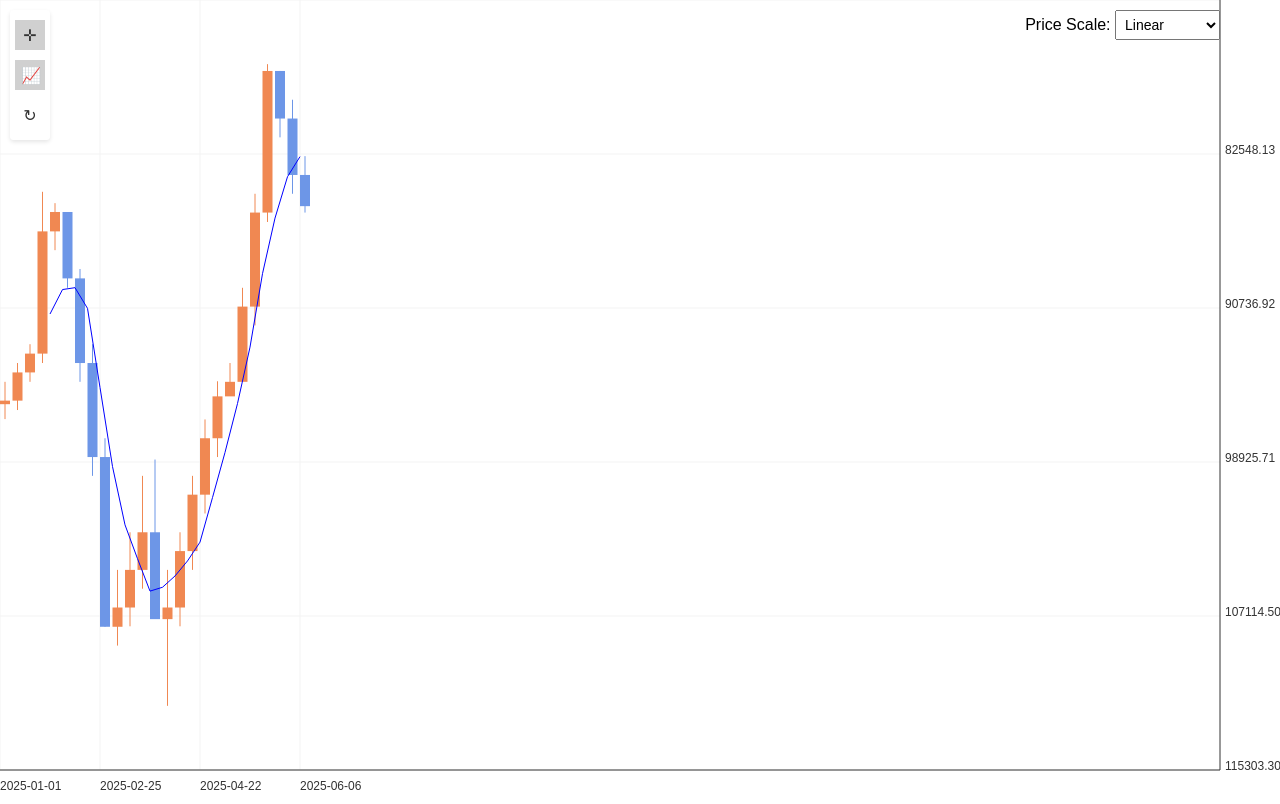
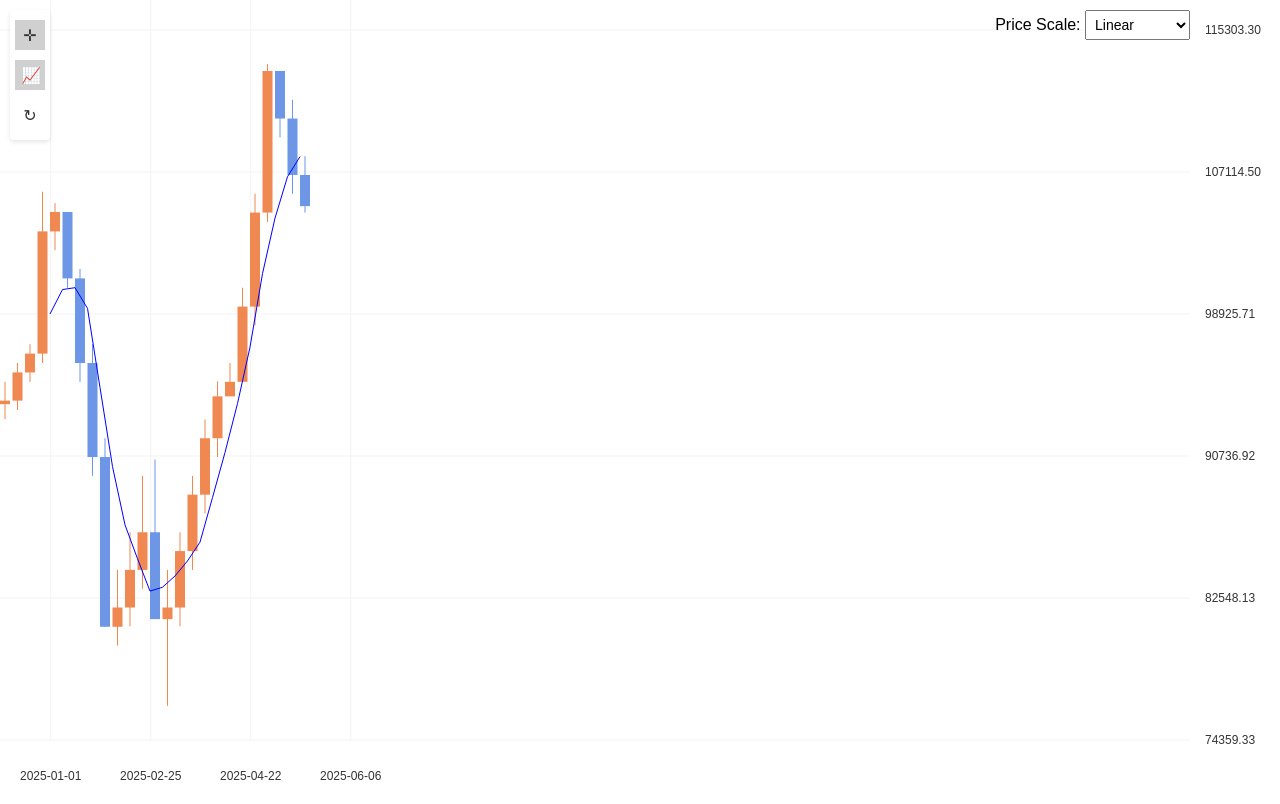
Before and after one commit to 20YOrg/coin-charts, a plain HTML site: page index.html in a window 1280 px wide. Drawn offline with Linux system fonts and the light colour scheme.

Commit message:
Update chart style

```diff
--- a/index.html
+++ b/index.html
@@ -25,7 +25,7 @@
         #controls {
             position: absolute;
             top: 10px;
-            right: 60px;
+            right: 90px;
             z-index: 10;
         }
 
@@ -213,7 +213,7 @@
                     const width = this.canvas.offsetWidth;
                     const zoomFactor = e.deltaY > 0 ? 0.97 : 1.03;
 
-                    if (mouseX > width - 60) {
+                    if (mouseX > width - 90) {
                         if (this.options.scaleType === 'logarithmic') {
                             const logRange = this.view.maxLogPrice - this.view.minLogPrice;
                             const newLogRange = Math.max(logRange / zoomFactor, 0.01);
@@ -271,7 +271,6 @@
                     this.render();
                 });
 
-                // Tool menu event listeners
                 const crosshairButton = document.getElementById('tool-crosshair');
                 crosshairButton.classList.add('active');
                 crosshairButton.addEventListener('click', () => {
@@ -371,7 +370,7 @@
                 maData.forEach((ma, i) => {
                     if (ma === null) return;
                     const x = (i * (candleWidth + spacing) + this.view.offsetX) * this.view.scaleX;
-                    if (x < -candleWidth || x > width) return;
+                    if (x < -candleWidth || x > width - 90) return;
                     const y = this.priceToY(ma, chartHeight);
                     if (i === 0 || maData[i - 1] === null) this.ctx.moveTo(x, y);
                     else this.ctx.lineTo(x, y);
@@ -391,7 +390,7 @@
                 this.ctx.moveTo(x, 0);
                 this.ctx.lineTo(x, chartHeight);
                 this.ctx.moveTo(0, y);
-                this.ctx.lineTo(width - 60, y);
+                this.ctx.lineTo(width - 90, y);
                 this.ctx.stroke();
                 this.ctx.setLineDash([]);
 
@@ -420,22 +419,26 @@
                 this.ctx.lineWidth = 1;
 
                 const priceSteps = 5;
+                const labelMargin = 30; // Top and bottom margin for labels
                 for (let i = 0; i <= priceSteps; i++) {
-                    const y = (chartHeight * i) / priceSteps;
+                    const y = labelMargin + ((chartHeight - 2 * labelMargin) * i) / priceSteps;
                     this.ctx.beginPath();
                     this.ctx.moveTo(0, chartHeight - y);
-                    this.ctx.lineTo(width - 60, chartHeight - y);
+                    this.ctx.lineTo(width - 90, chartHeight - y);
                     this.ctx.stroke();
                 }
 
                 const labelInterval = Math.max(1, Math.floor(100 / (candleWidth + spacing)));
+                this.ctx.font = '12px Arial';
+                const textWidth = this.ctx.measureText('2025-01-01').width;
+                const textCenterOffset = 20 + (textWidth / 2);
                 this.dataManager.data.forEach((candle, i) => {
                     if (i % labelInterval === 0) {
                         const x = (i * (candleWidth + spacing) + this.view.offsetX) * this.view.scaleX;
-                        if (x >= 0 && x <= width - 60) {
+                        if (x >= 0 && x <= width - 90) {
                             this.ctx.beginPath();
-                            this.ctx.moveTo(x, 0);
-                            this.ctx.lineTo(x, chartHeight);
+                            this.ctx.moveTo(x + textCenterOffset, 0);
+                            this.ctx.lineTo(x + textCenterOffset, chartHeight - labelMargin);
                             this.ctx.stroke();
                         }
                     }
@@ -460,12 +463,12 @@
                 this.renderGrid();
 
                 const startIndex = Math.max(0, Math.floor(-this.view.offsetX / (candleWidth + spacing)));
-                const endIndex = Math.min(this.dataManager.data.length, Math.ceil((width - this.view.offsetX) / (candleWidth + spacing)));
+                const endIndex = Math.min(this.dataManager.data.length, Math.ceil((width - 90 - this.view.offsetX) / (candleWidth + spacing)));
 
                 this.dataManager.data.slice(startIndex, endIndex).forEach((candle, i) => {
                     const trueIndex = startIndex + i;
                     const x = (trueIndex * (candleWidth + spacing) + this.view.offsetX) * this.view.scaleX;
-                    if (x < -candleWidth || x > width) return;
+                    if (x < -candleWidth || x > width - 90) return;
 
                     const isUp = candle.close >= candle.open;
                     this.ctx.fillStyle = isUp ? this.options.upColor : this.options.downColor;
@@ -488,32 +491,22 @@
                 this.renderIndicators();
                 this.renderCrosshair();
 
-                this.ctx.strokeStyle = this.options.axisColor;
-                this.ctx.beginPath();
-                this.ctx.moveTo(width - 60, 0);
-                this.ctx.lineTo(width - 60, chartHeight);
-                this.ctx.stroke();
-
                 this.ctx.fillStyle = this.options.axisColor;
                 this.ctx.font = '12px Arial';
                 const priceSteps = 5;
+                const labelMargin = 30; // Top and bottom margin for labels
                 for (let i = 0; i <= priceSteps; i++) {
-                    const y = (chartHeight * i) / priceSteps;
-                    const price = this.yToPrice(y, chartHeight);
-                    this.ctx.fillText(price.toFixed(2), width - 55, chartHeight - y);
+                    const y = labelMargin + ((chartHeight - 2 * labelMargin) * i) / priceSteps;
+                    const price = this.view.minPrice + (i / priceSteps) * (this.view.maxPrice - this.view.minPrice);
+                    this.ctx.fillText(price.toFixed(2), width - 75, chartHeight - y + 4);
                 }
-
-                this.ctx.beginPath();
-                this.ctx.moveTo(0, chartHeight);
-                this.ctx.lineTo(width - 60, chartHeight);
-                this.ctx.stroke();
 
                 const labelInterval = Math.max(1, Math.floor(100 / (candleWidth + spacing)));
                 this.dataManager.data.forEach((candle, i) => {
                     if (i % labelInterval === 0) {
                         const x = (i * (candleWidth + spacing) + this.view.offsetX) * this.view.scaleX;
-                        if (x >= 0 && x <= width - 60) {
-                            this.ctx.fillText(this.formatDate(candle.time), x, chartHeight + 20);
+                        if (x >= 0 && x <= width - 90) {
+                            this.ctx.fillText(this.formatDate(candle.time), x + 20, chartHeight + 10);
                         }
                     }
                 });
@@ -558,9 +551,6 @@
             axisColor: '#333333',
             scaleType: 'linear',
         });
-
-        // Example: Load CSV data dynamically
-        // chart.dataManager.loadDataFromCSV('data/btc-usd.csv');
     </script>
 </body>
 
```
